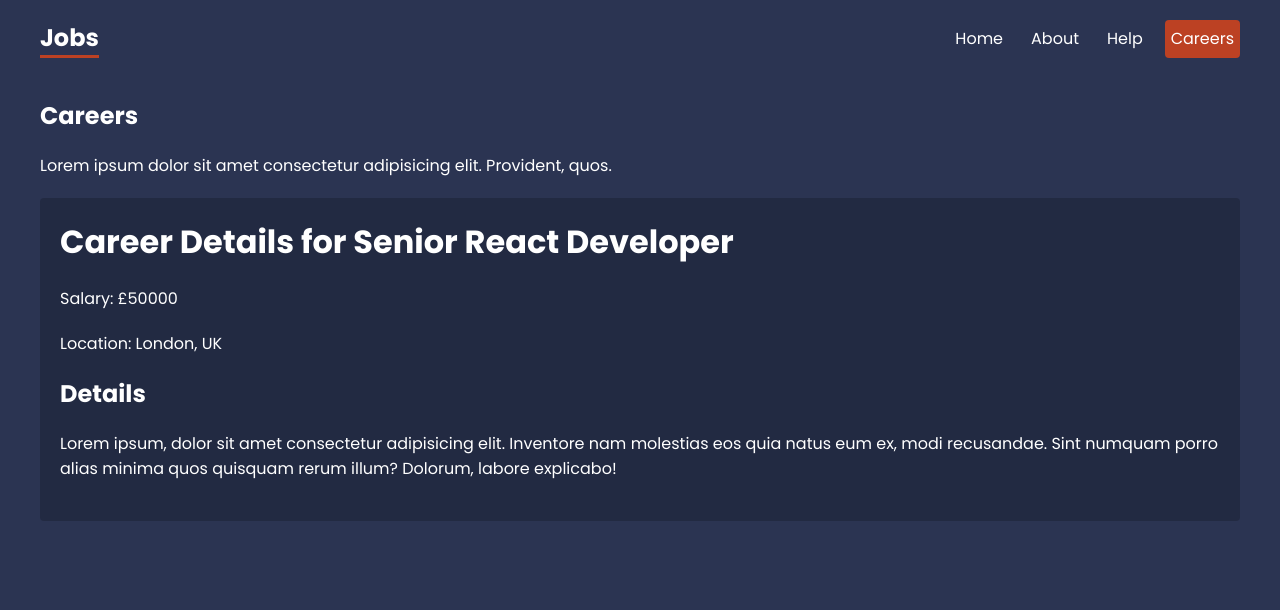
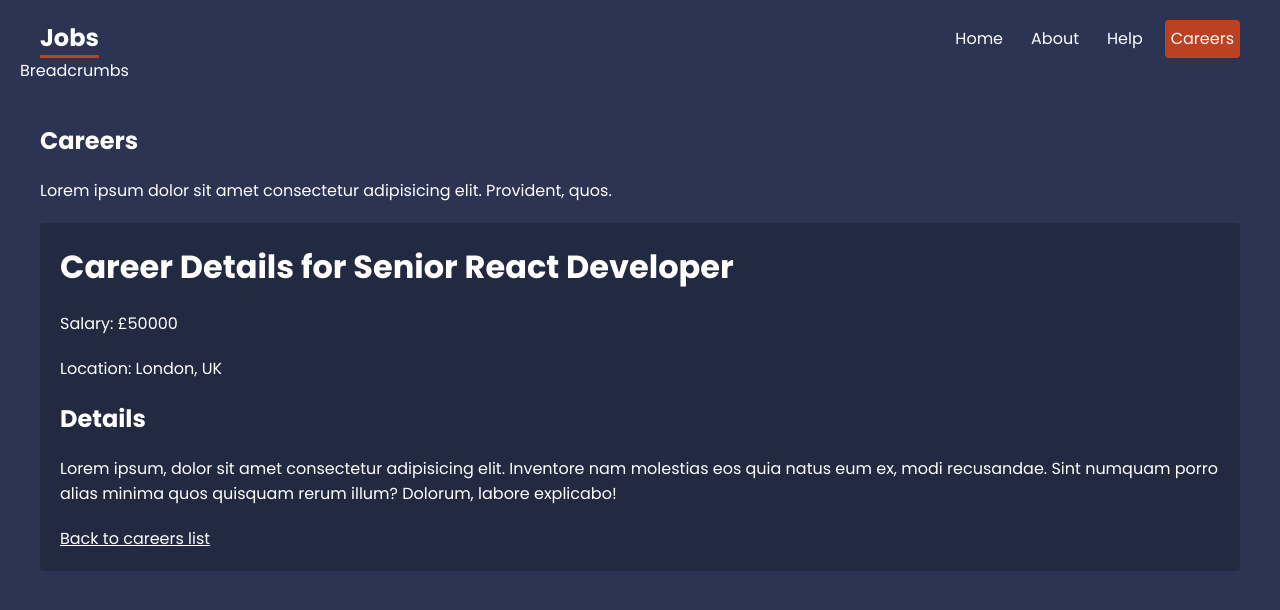
Before and after one commit to Dukewendo/router, a React (Create React App) app: page /careers/1 in a window 1280 px wide. Shown: the top 610 px of the page. Built offline with nearby package versions, Linux system fonts and the light colour scheme; data requests are answered from the project's data file.

Commit message:
breadcrumbs

```diff
--- a/src/App.js
+++ b/src/App.js
@@ -19,6 +19,7 @@ import Contact from "./pages/Help/Contact";
 import NotFound from "./pages/NotFound";
 import Careers, { careersLoader } from "./pages/Career/Careers";
 import CareerDetails, { careerDetailsLoader } from "./pages/Career/CareerDetails";
+import CareersError from "./pages/Career/CareersError";
 
 
 const router = createBrowserRouter(
@@ -32,7 +33,7 @@ const router = createBrowserRouter(
         <Route path="contact" element={<Contact />}/>
       </Route>
 
-      <Route path="careers" element={<CareersLayout />}>
+      <Route path="careers" element={<CareersLayout />} errorElement={<CareersError />}>
         <Route
         index
         element ={<Careers />}
--- /dev/null
+++ b/src/components/Breadcrumbs.jsx
@@ -0,0 +1,13 @@
+import React from 'react'
+import { useLocation } from 'react-router'
+
+
+export default function Breadcrumbs() {
+
+    const location = useLocation()
+
+    console.log(location)
+  return (
+    <div>Breadcrumbs</div>
+  )
+}
--- a/src/layouts/RootLayout.js
+++ b/src/layouts/RootLayout.js
@@ -1,5 +1,6 @@
-import React from 'react';
-import { NavLink, Outlet} from "react-router-dom";
+import React from "react";
+import { NavLink, Outlet } from "react-router-dom";
+import Breadcrumbs from "../components/Breadcrumbs";
 
 export default function RootLayout() {
   return (
@@ -11,9 +12,10 @@ export default function RootLayout() {
           <NavLink to="about">About</NavLink>
           <NavLink to="help">Help</NavLink>
           <NavLink to="careers">Careers</NavLink>
-          </nav>
+        </nav>
       </header>
 
+      <Breadcrumbs />
       <main>
         <Outlet />
       </main>
--- a/src/pages/Career/CareerDetails.jsx
+++ b/src/pages/Career/CareerDetails.jsx
@@ -1,5 +1,6 @@
 import React from 'react'
 import { useLoaderData } from 'react-router'
+import { Link } from 'react-router-dom'
 
 export default function CareerDetails() {
 
@@ -13,6 +14,7 @@ const career = useLoaderData()
             <h2>Details</h2>
             <p>Lorem ipsum, dolor sit amet consectetur adipisicing elit. Inventore nam molestias eos quia natus eum ex, modi recusandae. Sint numquam porro alias minima quos quisquam rerum illum? Dolorum, labore explicabo!
             </p>
+            <Link to="/careers">Back to careers list</Link>
         </div>
     </div>
   )
@@ -24,5 +26,8 @@ const { id } = params
 
 const res = await fetch("http://localhost:4000/careers/" + id)
 
+if (!res.ok) {
+  throw Error("Could not find")
+}
 return res.json()
 }
--- a/src/pages/Career/Careers.jsx
+++ b/src/pages/Career/Careers.jsx
@@ -18,6 +18,9 @@ export default function Careers() {
 
 export const careersLoader = async () => {
   const res = await fetch("http://localhost:4000/careers");
+  if(!res.ok) {
+    throw Error("Could not retrieve data!")
+  }
 
   return res.json();
 };
--- /dev/null
+++ b/src/pages/Career/CareersError.jsx
@@ -0,0 +1,17 @@
+import React from 'react'
+import { useRouteError } from 'react-router'
+import { Link } from 'react-router-dom'
+
+
+
+
+export default function CareersError() {
+    const error = useRouteError()
+  return (
+    <div className="careers-error">
+        <h2>Error!</h2>
+        <p>{error.message}</p>
+        <Link to="/">Back to homepage</Link>
+    </div>
+  )
+}
```
